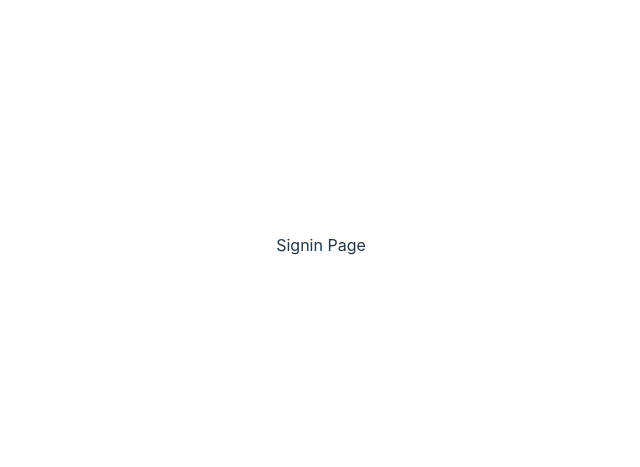
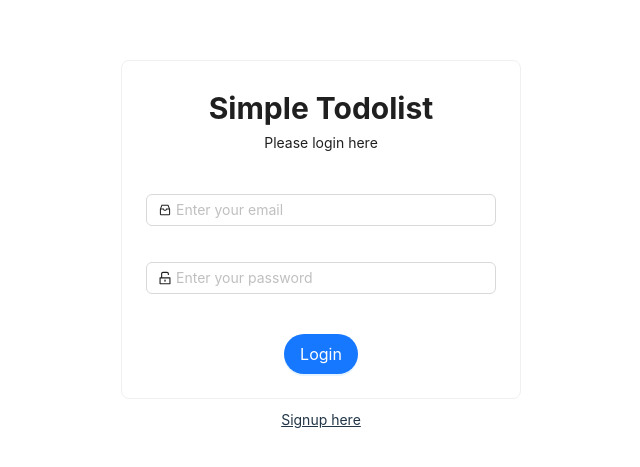
Before and after one commit to terence223/todo-frontend, a React (Vite) app: page /signin in a window 1280 px wide. Shown: the part 155-622 px from the top of the page, without its empty margins (319-959 px from the left). Built offline with nearby package versions, Linux system fonts and the light colour scheme.

Commit message:
feat : signin page

```diff
--- a/src/api/login.ts
+++ b/src/api/login.ts
@@ -14,3 +14,11 @@ export const signupApi = async (data: User) => {
   );
   return response;
 };
+
+export const signinApi = async (data: Pick<User, 'email' | 'password'>) => {
+  const { data: response } = await axios.post(
+    `${config.apiDomain}/login`,
+    data
+  );
+  return response;
+};
--- a/src/pages/Signin.tsx
+++ b/src/pages/Signin.tsx
@@ -1,5 +1,113 @@
+import { useState } from 'react';
+import styled from 'styled-components';
+import { Card, Button, Input, notification } from 'antd';
+import {
+  InboxOutlined,
+  UnlockOutlined,
+  ExclamationCircleOutlined,
+} from '@ant-design/icons';
+import { useNavigate } from 'react-router-dom';
+import { signinApi } from '../api/login';
+import { useMutation } from 'react-query';
+
+const Container = styled.div`
+  display: flex;
+  place-items: center;
+`;
+
+const MainTitle = styled.h2`
+  font-size: 30px;
+  margin-top: 0;
+  margin-bottom: 0;
+`;
+
+const SubTitle = styled.h4`
+  margin-top: 0;
+  font-weight: normal;
+`;
+
+const FormArea = styled.div`
+  min-height: 100px;
+  margin-top: 40px;
+  display: flex;
+  flex-direction: column;
+  justify-content: space-between;
+  margin-bottom: 40px;
+`;
+
+const SignupLink = styled.div`
+  margin-top: 10px;
+  text-decoration: underline;
+  font-size: 14px;
+  cursor: pointer;
+`;
+
 const Signin = () => {
-  return <div>Signin Page</div>;
+  const navigate = useNavigate();
+
+  const [email, setEmail] = useState<string>('');
+  const [password, setPassword] = useState<string>('');
+
+  const { mutate, isLoading } = useMutation(signinApi, {
+    onSuccess: data => {
+      localStorage.setItem('JWTtoken', data.token);
+      notification.open({
+        message: 'Success',
+        description: 'Login successfully',
+      });
+      navigate('/');
+    },
+    onError: () => {
+      notification.open({
+        message: 'Error',
+        description: 'Email or password incorrect',
+        icon: <ExclamationCircleOutlined style={{ color: '#ff4d4f' }} />,
+      });
+    },
+  });
+
+  const onLogin = () => {
+    mutate({
+      email,
+      password,
+    });
+  };
+
+  return (
+    <Container>
+      <div>
+        <Card style={{ width: 400 }}>
+          <MainTitle>Simple Todolist</MainTitle>
+          <SubTitle>Please login here</SubTitle>
+          <FormArea>
+            <Input
+              placeholder="Enter your email"
+              prefix={<InboxOutlined className="site-form-item-icon" />}
+              value={email}
+              onChange={e => setEmail(e.target.value)}
+            />
+            <Input
+              type="password"
+              placeholder="Enter your password"
+              prefix={<UnlockOutlined className="site-form-item-icon" />}
+              value={password}
+              onChange={e => setPassword(e.target.value)}
+            />
+          </FormArea>
+          <Button
+            type="primary"
+            shape="round"
+            size="large"
+            onClick={onLogin}
+            loading={isLoading}
+          >
+            Login
+          </Button>
+        </Card>
+        <SignupLink onClick={() => navigate('/signup')}>Signup here</SignupLink>
+      </div>
+    </Container>
+  );
 };
 
 export default Signin;
```
